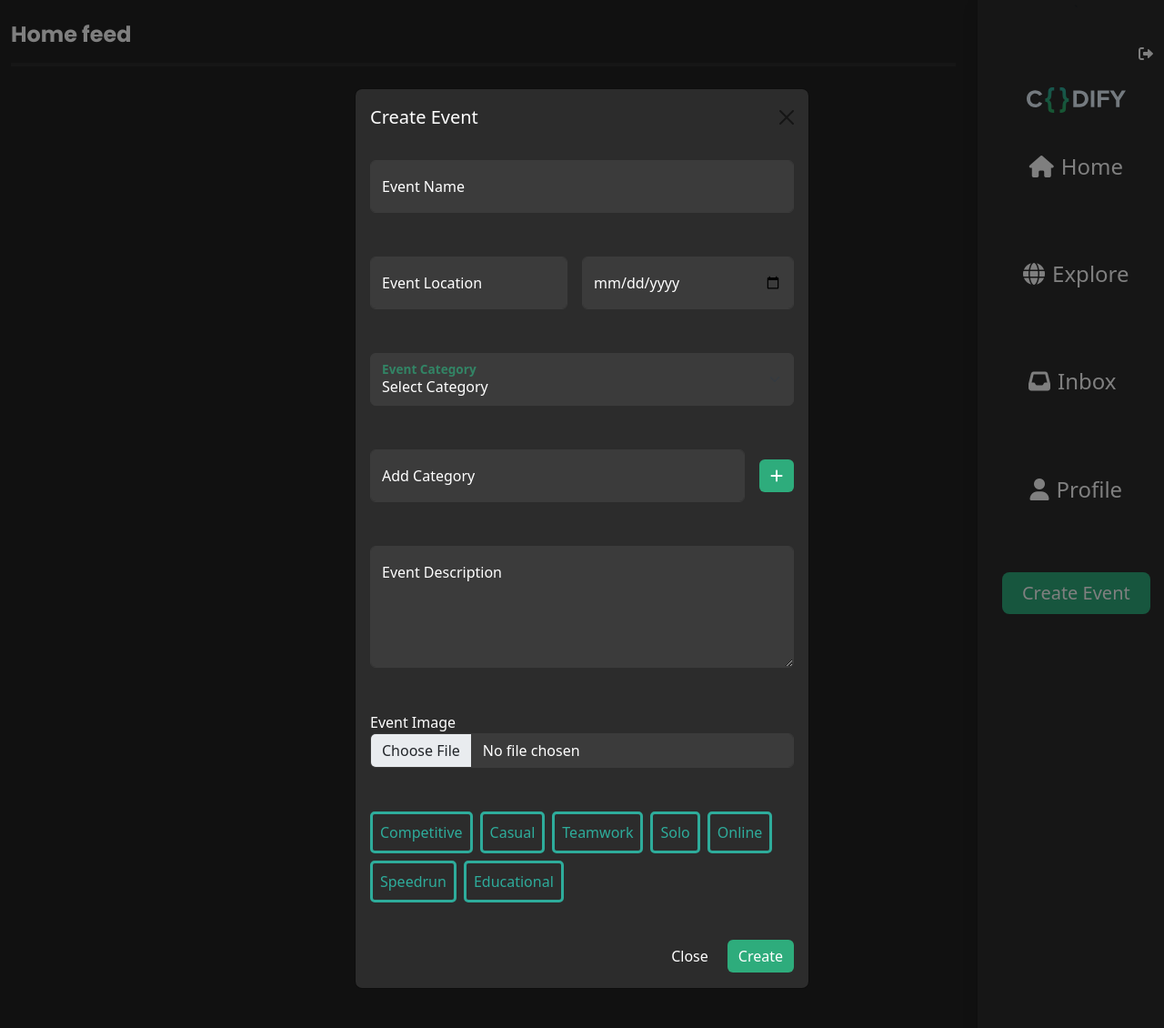
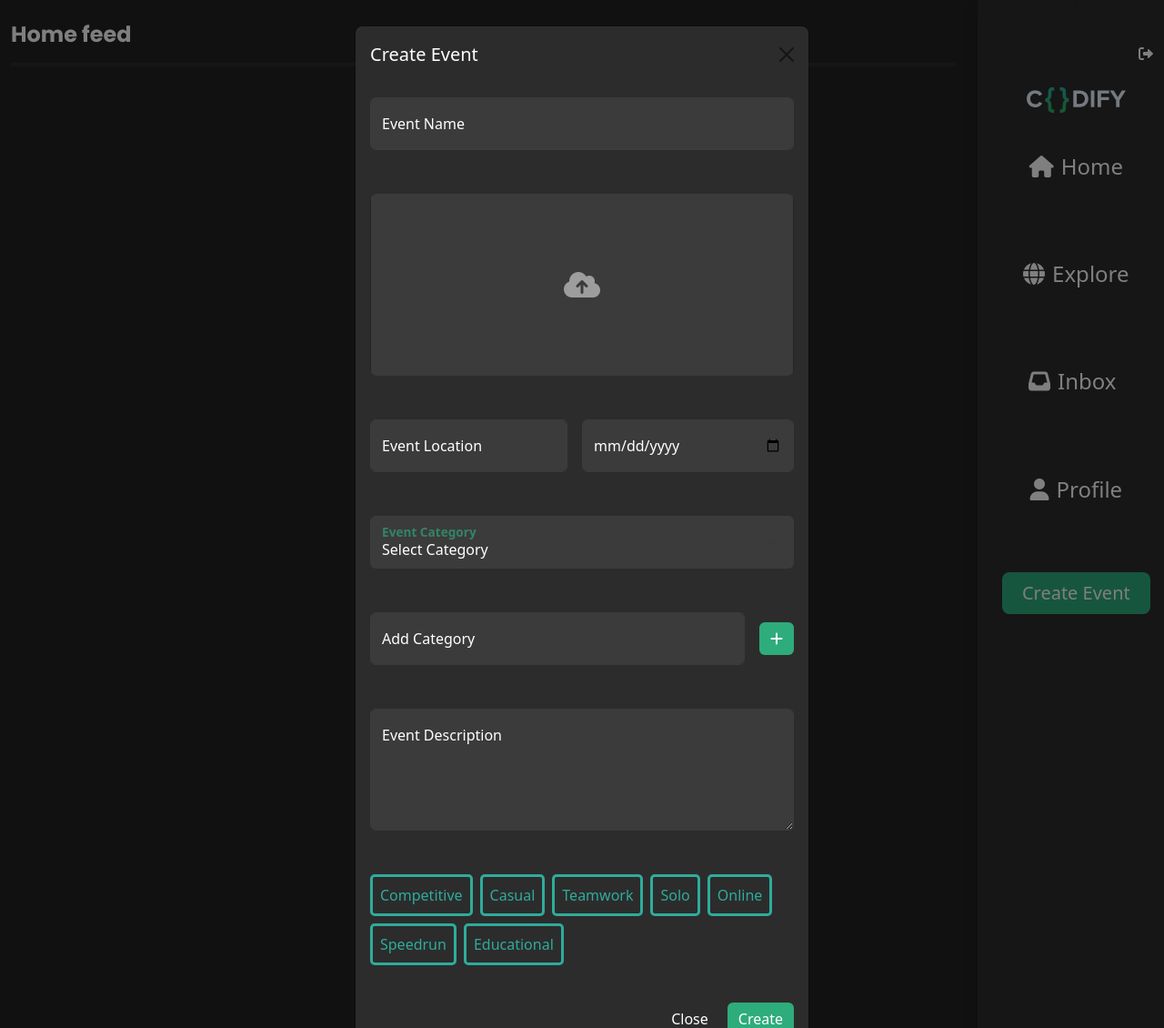
Before and after one commit to Keelan-Matthews/Codify-Project, a PHP site: page /dashboard.php in a window 1280 px wide, after a click on "Create Event". Shown: the top 1130 px of the page at 91% size. Run offline with PHP 8.4, Linux system fonts and the light colour scheme; the visitor is signed in with stand-in values (Sample User, id 1); data that the repository does not hold is empty; some libraries are stand-ins or nearby versions.

Commit message:
implemented drag n drop for events

```diff
--- a/js/dashboard.js
+++ b/js/dashboard.js
@@ -815,3 +815,25 @@ $('#add-category-button').on('click', () => {
         processData: false,
     })
 });
+
+$('#event-form').on('dragover', (e) => {
+    e.preventDefault();
+    e.stopPropagation();
+    $('#event-form').addClass('dragover');
+});
+
+$('#event-form').on('dragleave', (e) => {
+    e.preventDefault();
+    e.stopPropagation();
+    $('#event-form').removeClass('dragover');
+});
+
+$('#event-form').on('drop', (e) => {
+    e.preventDefault();
+    e.stopPropagation();
+    $('#event-form').removeClass('dragover');
+
+    let files = e.originalEvent.dataTransfer.files;
+    $('#eventImage').prop('files', files);
+    $('.currentEventPhoto').attr('src', URL.createObjectURL(files[0]));
+});
--- a/styles/dashboard.css
+++ b/styles/dashboard.css
@@ -65,10 +65,18 @@
   display: none;
 }
 
-.crop-image {
-    object-fit: cover;
+.hover-prompt {
+    background-color: #2eac7c68;
+    left: 0;
+    top: 0;
+    z-index: 3;
+    visibility: hidden;
 }
 
-.aspect-ratio {
-    aspect-ratio: 1/1;
+.dragover .hover-prompt {
+    visibility: visible;
 }
+
+#eventImage {
+    visibility: hidden;
+}
--- a/styles/override.css
+++ b/styles/override.css
@@ -334,3 +334,30 @@ select:-webkit-autofill:focus {
     background-color: var(--primary);
     opacity: 0.7;
 }
+
+.dragover .hover-prompt {
+    visibility: visible;
+}
+
+.dragover .hover-prompt-event {
+    color: #2EAC7C !important;
+}
+
+#eventImage {
+    display: none;
+}
+
+.hover-prompt-event {
+    left: 0;
+    top: 0;
+    z-index: 3;
+    opacity: 0.5;
+}
+
+.crop-image {
+    object-fit: cover;
+}
+
+.aspect-ratio {
+    aspect-ratio: 1/1;
+}
--- a/styles/profile.css
+++ b/styles/profile.css
@@ -63,10 +63,6 @@
     cursor: pointer;
 }
 
-.dragover .hover-prompt {
-    visibility: visible;
-}
-
 #profilePhoto {
     visibility: hidden;
 }
--- a/templates/nav.php
+++ b/templates/nav.php
@@ -62,6 +62,17 @@
                         <label for="eventName">Event Name</label>
                         <small><?php echo $nameError ?></small>
                     </div>
+
+                    <div id="eventDropContainer" class="position-relative">
+                        <img src="media/events/upload.jpg" alt="" class="currentEventPhoto w-100 rounded-3 crop-image" height="200">
+                        <div class="hover-prompt-event w-100 h-100 d-flex justify-content-center align-items-center position-absolute text-white">
+                            <i class="fas fa-cloud-arrow-up fa-2x"></i>
+                        </div>
+                    </div>
+                    <div class="form-group mb-5">
+                        <input type="file" class="form-control" id="eventImage" name="image">
+                    </div>
+
                     <div class="d-flex mb-5">
                         <div class="form-floating form-group w-50 pe-3">
                             <input type="text" class="form-control <?php echo ($locationError === "") ? '' : 'is-invalid' ?>" id="eventLocation" placeholder="location" name="location">
@@ -100,11 +111,7 @@
                         <label for="eventDescription">Event Description</label>
                         <small><?php echo $descriptionError ?></small>
                     </div>
-                    <div class="form-group mb-5">
-                        <label for="eventImage">Event Image</label>
-                        <input type="file" class="form-control <?php echo ($imageError === "") ? '' : 'is-invalid' ?>" id="eventImage" name="image">
-                        <small><?php echo $imageError ?></small>
-                    </div>
+
                     <div class="form-group">
                         <div class="d-flex flex-wrap justify-content-start">
                             <div class="form-check form-check-inline me-2 mb-2">
```
Also changed, not shown: js/profile.js (+27 -0 lines), media/events/upload.jpg (added).
